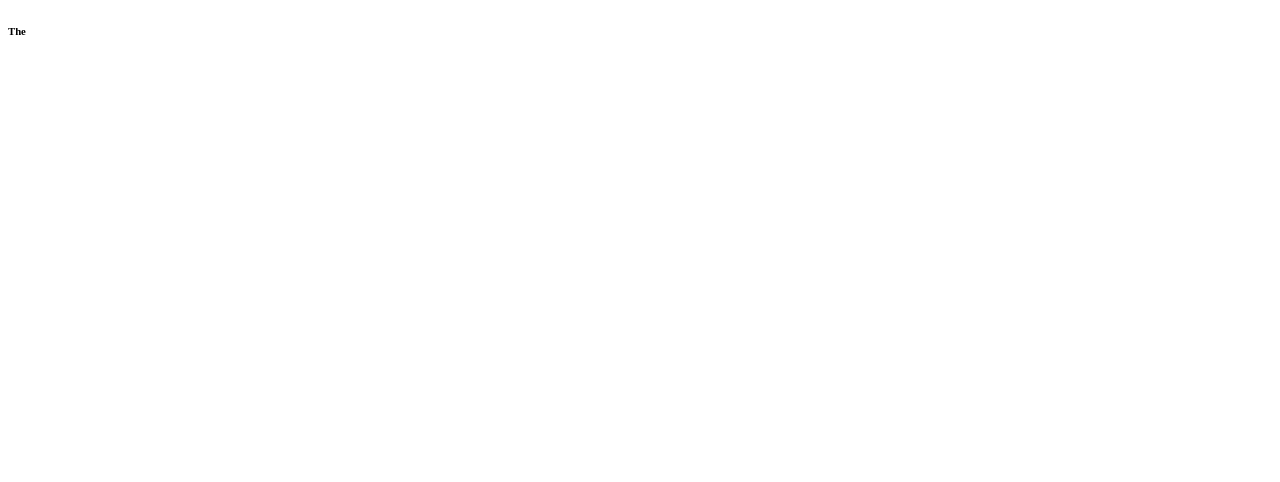
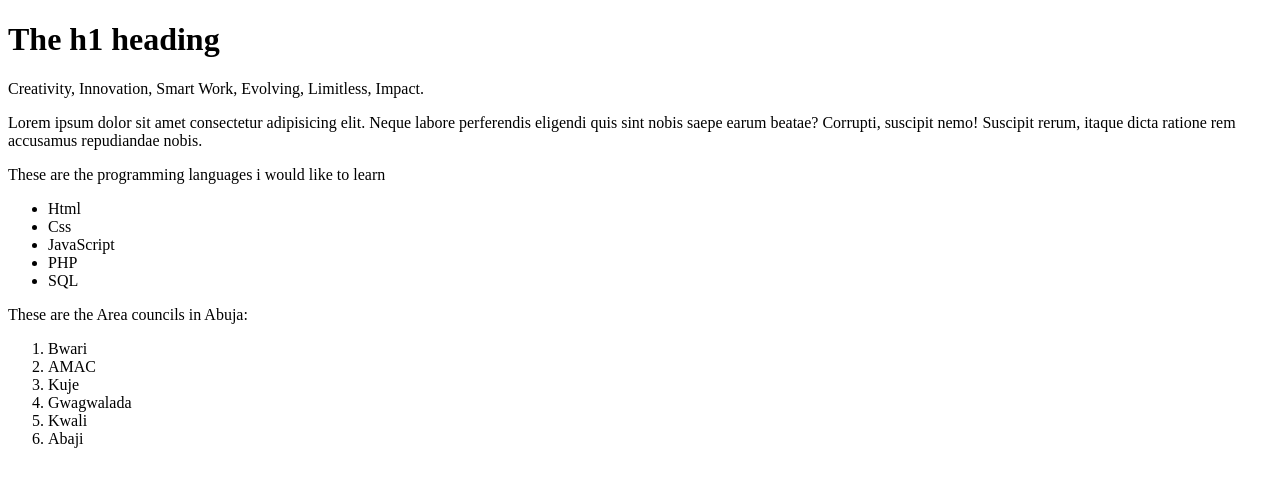
Before and after one commit to Lomeeee/html_learning, a plain HTML site: page index.html in a window 1280 px wide. Drawn offline with Linux system fonts and the light colour scheme.

Commit message:
Listed items/Added an Image

```diff
--- a/index.html
+++ b/index.html
@@ -6,7 +6,28 @@
     <title>GIT_LEARNING</title>
 </head>
 <body>
-    <h6>The </h6>
+    <h1>The h1 heading </h1>
+    <p>Creativity, Innovation, Smart Work, Evolving, Limitless, Impact.</p>
+    <p>Lorem ipsum dolor sit amet consectetur adipisicing elit. Neque labore perferendis eligendi quis sint nobis saepe earum beatae?
+    Corrupti, suscipit nemo! Suscipit rerum, itaque dicta ratione rem accusamus repudiandae nobis.</p>
+    <p>These are the programming languages i would like to learn</p>
+    <ul>
+        <li>Html</li>
+        <li>Css</li>
+        <li>JavaScript</li>
+        <li>PHP</li>
+        <li>SQL</li>
+    </ul>
+    <p>These are the Area councils in Abuja:</p>
+    <ol>
+        <li>Bwari</li>
+        <li>AMAC</li>
+        <li>Kuje</li>
+        <li>Gwagwalada</li>
+        <li>Kwali</li>
+        <li>Abaji</li>
+    </ol>
+
 
 </body>
 </html>
```
Also changed, not shown: pexels-pixabay-416202.jpg (added).
